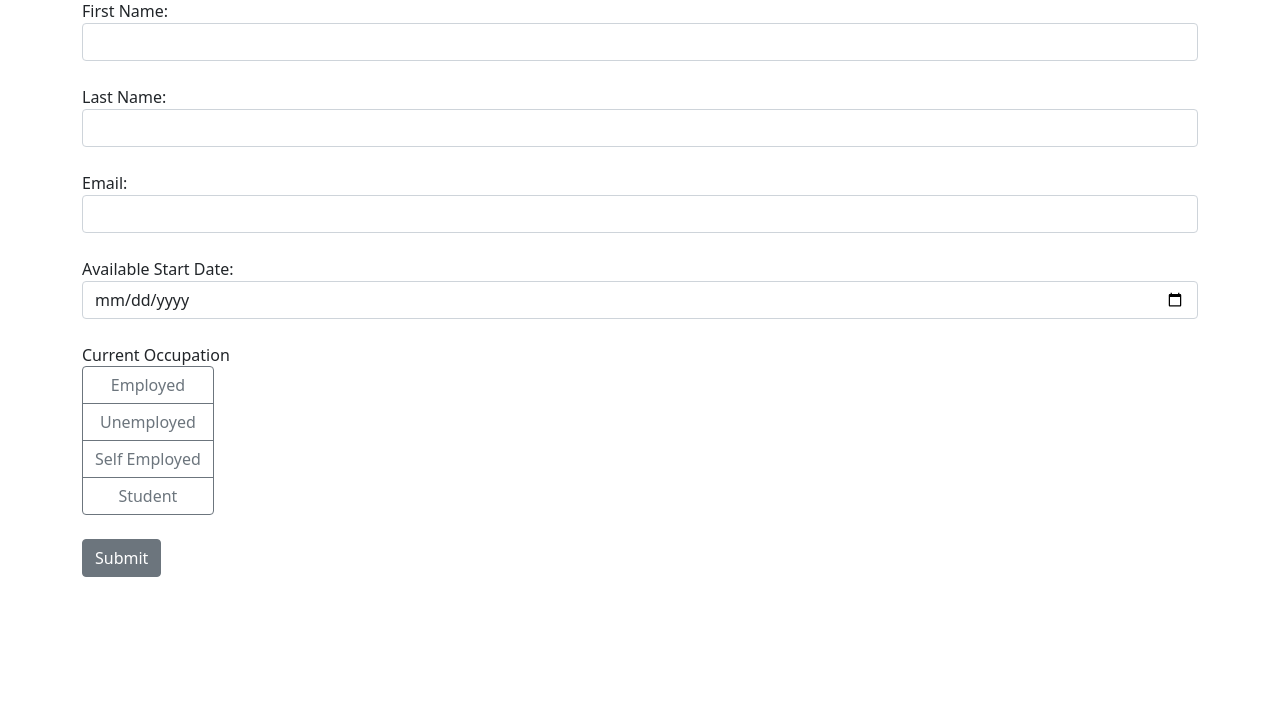
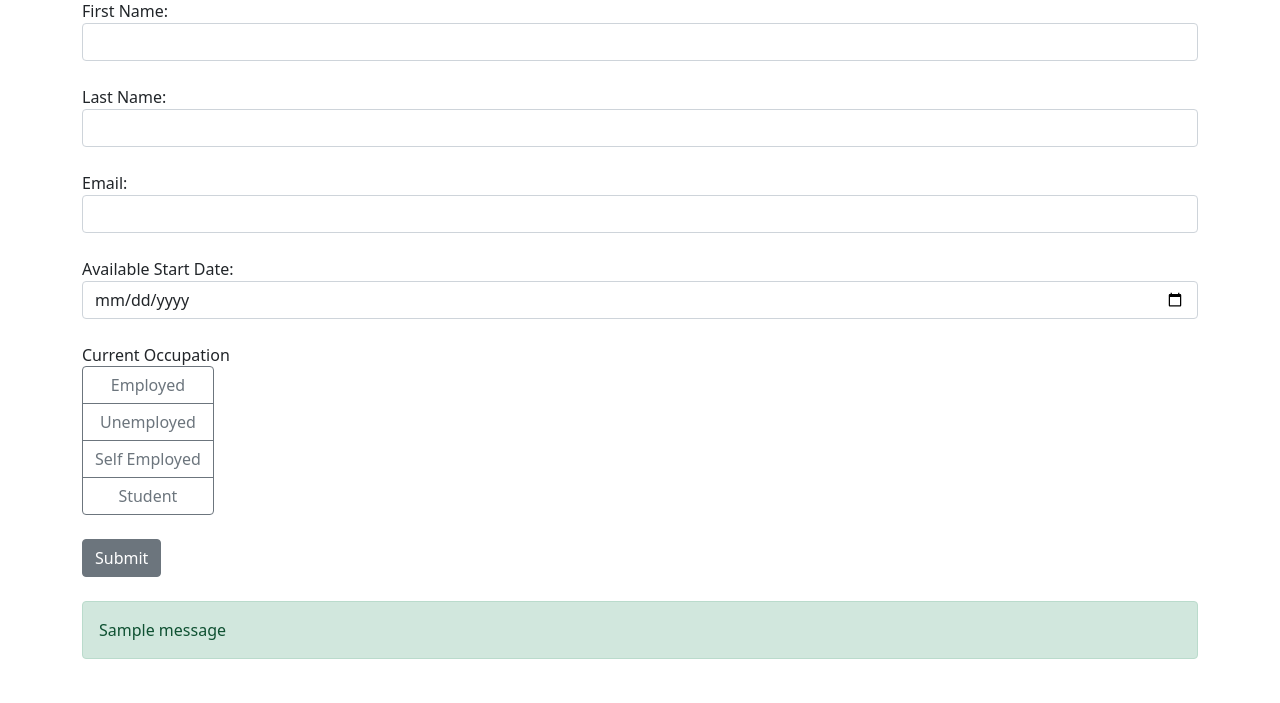
Before and after one commit to Paarthavi/Flask-Job-Application-Form, a Flask app: page / in a window 1280 px wide. Shown: the part 97-800 px from the top of the page. Run offline with Flask 3, Linux system fonts and the light colour scheme; tables that the repository leaves empty hold one stand-in row (values such as "Sample post"); one stand-in notice (Sample message) is shown; some libraries are stand-ins or nearby versions.

Commit message:
Day 51: Showing Submission Notification

```diff
--- a/app.py
+++ b/app.py
@@ -1,5 +1,5 @@
 from datetime import datetime
-from flask import Flask, render_template, request
+from flask import Flask, render_template, request, flash
 from flask_sqlalchemy import SQLAlchemy
 
 app = Flask(__name__)
@@ -32,10 +32,13 @@ def index():
 					email=email, date=date_obj, occupation=occupation)
 		db.session.add(form)
 		db.session.commit()
+		flash(f"{first_name}, your form was submitted successfully!", "success")
 
 	return render_template("index.html")
 
+
 if __name__ == "__main__":
+	app.secret_key = 'super secret key'
 	with app.app_context():
 		db.create_all()
 		app.run(debug=True, port=5001)
--- a/templates/index.html
+++ b/templates/index.html
@@ -51,6 +51,16 @@
                     </div>
                 </div>
                 <button class="btn btn-secondary mb-4" type="submit" >Submit</button>
+                {% with messages = get_flashed_messages() %}
+                <!-- Checks if there are messages, if yes then display this -->
+                {% if messages %}
+                <div class="alert alert-success">
+                    {% for message in messages %}
+                        {{ message }}
+                    {% endfor %}
+                </div>
+                {% endif %}
+                {% endwith %}
             </form>
         </div>
         <script src="https://code.jquery.com/jquery-3.6.0.min.js"></script>
```
